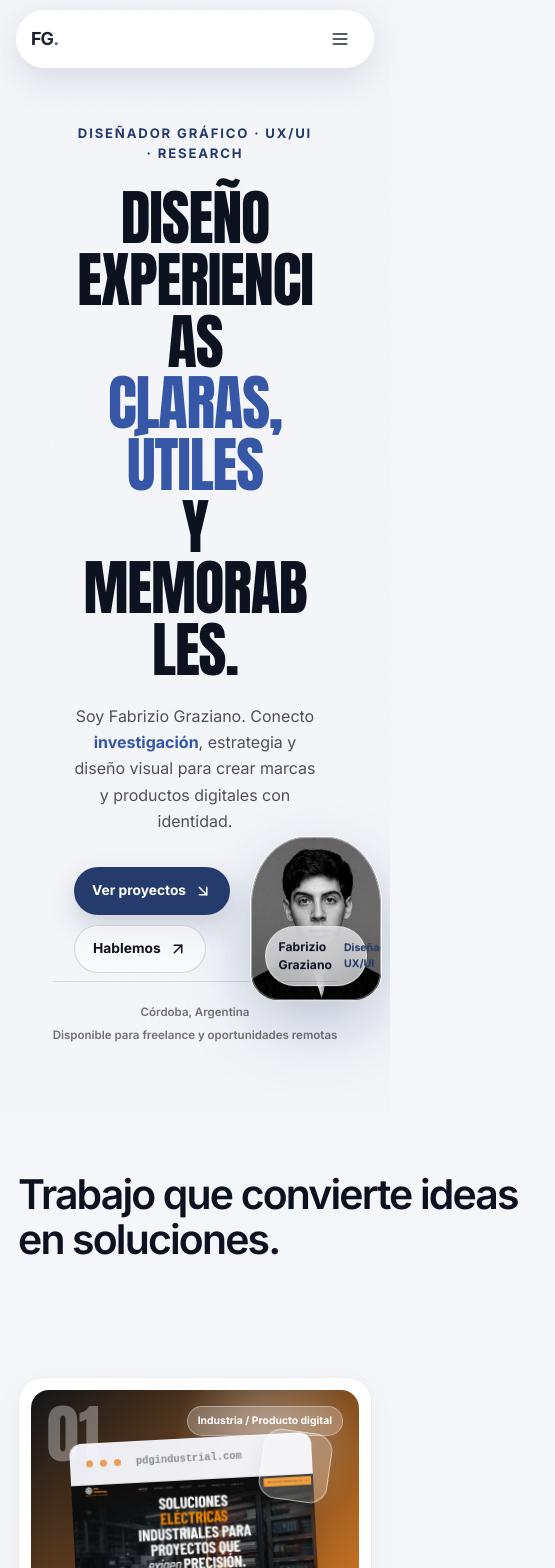
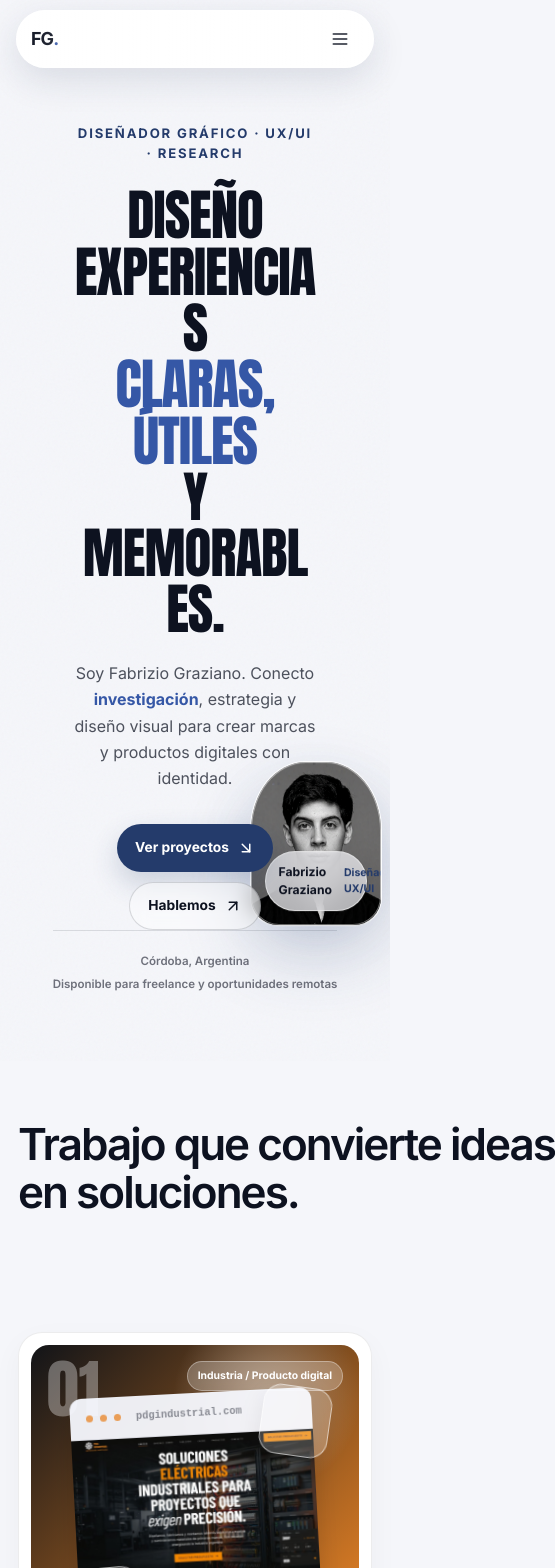
Before and after one commit to fabri16/fabrizio-portfolio, a React (Vite) app: page / in a window 390 px wide. Shown: the top 1568 px of the page, 555 px wide, since content can reach past the window. Built offline with nearby package versions, Linux system fonts and the light colour scheme.

Commit message:
fix: resolve mobile layout breaking, wrap forced-heading nowrap in min-width media queries

```diff
--- a/src/index.css
+++ b/src/index.css
@@ -557,12 +557,14 @@ body { cursor: auto; }
   margin-left: min(22vw, 300px);
 }
 .section-heading-no-label h2 { width: 100%; }
+@media (min-width: 721px) {
   .forced-heading {
     overflow-wrap: normal !important;
     word-break: keep-all !important;
     hyphens: none !important;
   }
   .forced-heading .scroll-write { white-space: nowrap; }
+}
 .section-heading h2,
 .contact-copy h2,
 .project-meta h3,
@@ -625,29 +627,15 @@ body { cursor: auto; }
 .contact-card-heading { align-items: center; }
 .contact-card-heading p { display: none; }
 .contact-copy h2 { overflow: visible; }
+@media (min-width: 721px) {
   .contact-copy .forced-heading .scroll-write { white-space: nowrap; }
+}
 
 @media (max-width: 980px) {
   .section-heading-no-label { margin-left: 0; }
   .portrait-stage { bottom: clamp(8rem, 14vh, 11rem); }
 }
 
-@media (max-width: 720px) {
-  .floating-particles i { opacity: .2; }
-  .hero-section { min-height: 930px; }
-  .hero-copy h1 { font-size: clamp(3.35rem, 15.5vw, 5.55rem); }
-  .hero-intro { padding-bottom: 8px; }
-  .hero-actions { justify-content: flex-start; }
-  .portrait-stage { bottom: 104px; }
-  .forced-heading .scroll-write { white-space: normal; }
-  .section-heading h2 { font-size: clamp(2.25rem, 10.5vw, 3.65rem); line-height: 1.1; }
-  .about-lead { font-size: clamp(1.65rem, 7.7vw, 2.55rem); }
-  .education-heading { min-height: auto; }
-  .graduation-icon { margin: 30px auto 12px; }
-  .process-detail { grid-template-columns: 46px 1fr auto; gap: 14px; }
-  .process-detail p { grid-column: 2 / -1; margin: 0 0 24px; padding-right: 12px; }
-  .contact-copy h2 { font-size: clamp(2.65rem, 12vw, 4.6rem); line-height: 1; }
-}
 
 @media (prefers-reduced-motion: reduce) {
   .floating-particles i { animation: none; }
```
Lines whose indentation alone changed are shown as unchanged.
